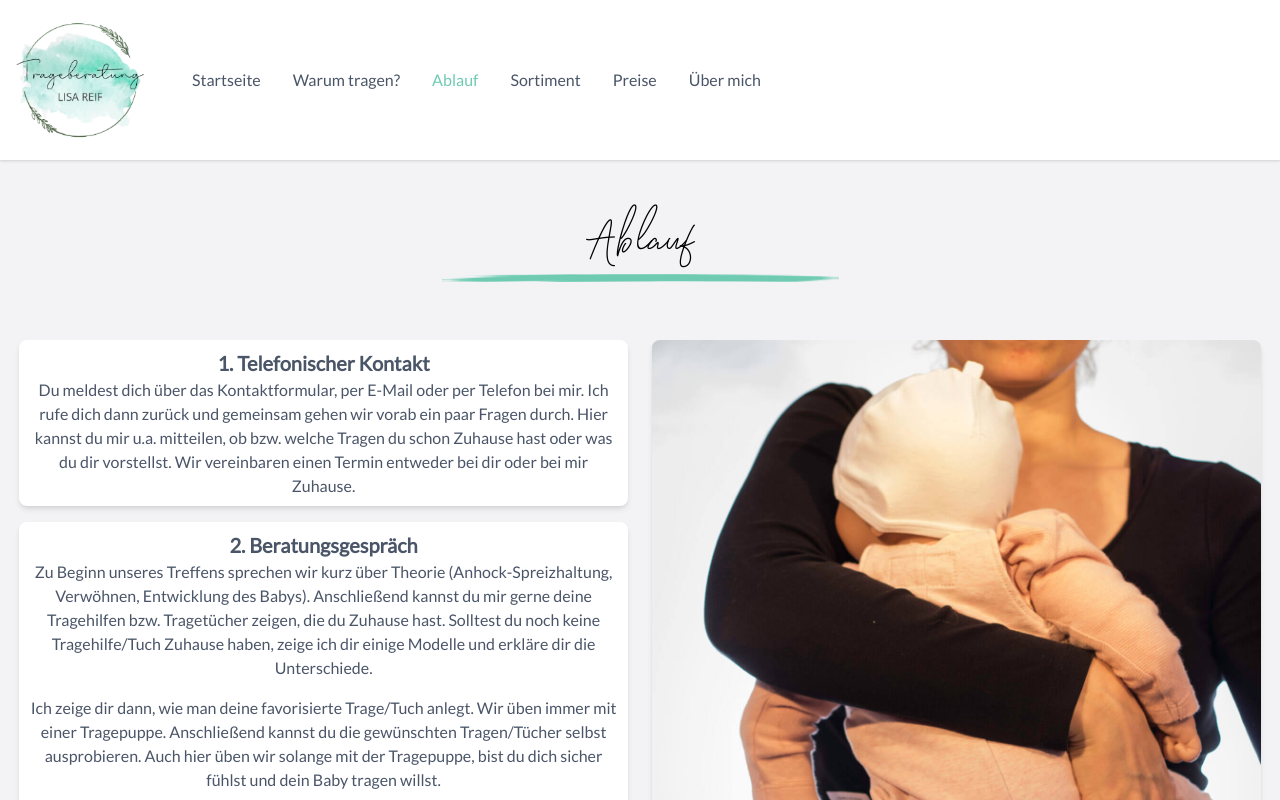
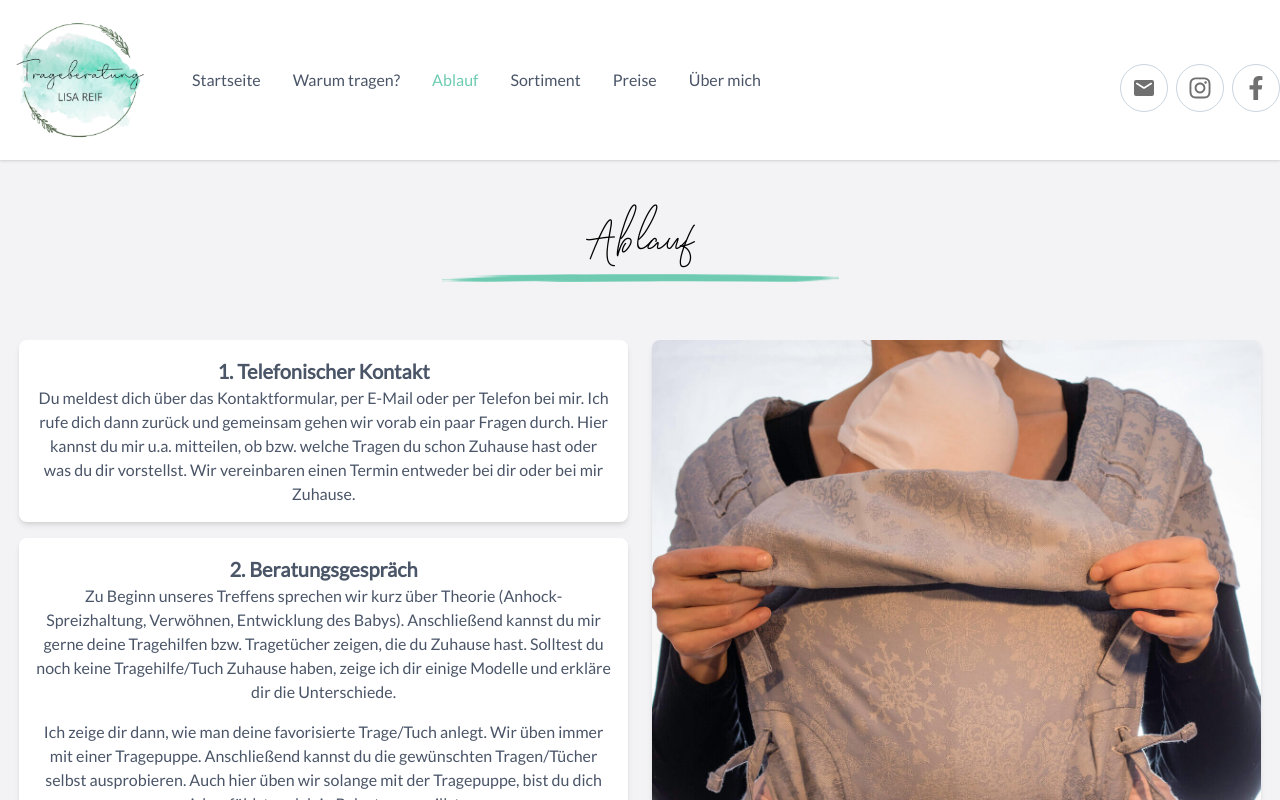
Before and after one commit to jony1993/website-lisa-reif, a Nuxt app: page /ablauf in a window 1280 px wide. Shown: the top 800 px of the page. Built offline with nearby package versions, Linux system fonts and the light colour scheme.

Commit message:
Several updates

```diff
--- a/components/Navbar.vue
+++ b/components/Navbar.vue
@@ -1,14 +1,12 @@
 <template>
   <nav class="bg-white shadow font-body text-gray-700" role="navigation">
-    <div class="container mx-auto p-4 flex flex-wrap items-center md:flex-no-wrap">
+    <div class="container mx-auto p-4 flex flex-wrap items-center lg:flex-no-wrap">
       <div class="mr-4 md:mr-8">
-        <a href="#" rel="home">
-          <nuxt-link to="/">
-            <img class="h-20 sm:h-32 md:h-32 lg:h-32 xl:h-32" src="../assets/img/logo.png">
-          </nuxt-link>
-        </a>
+        <nuxt-link to="/">
+          <img class="h-20 sm:h-32 md:h-32 lg:h-32 xl:h-32" src="../assets/img/logo.png">
+        </nuxt-link>
       </div>
-      <div class="ml-auto md:hidden" @click="open= !open" >
+      <div class="ml-auto lg:hidden" @click="open= !open">
         <button class="flex items-center px-3 py-2 rounded" type="button">
           <svg class="h-6 w-6" fill="currentColor" viewBox="0 0 20 20" xmlns="http://www.w3.org/2000/svg">
             <title>Menu</title>
@@ -16,13 +14,16 @@
           </svg>
         </button>
       </div>
-      <div :class="open ? 'inline' : 'hidden'" class="w-full md:w-auto md:flex-grow md:flex md:items-center">
-        <ul class="flex flex-col mt-4 -mx-4 pt-4 border-t md:flex-row md:items-center md:mx-0 md:mt-0 md:pt-0 md:mr-4 lg:mr-8 md:border-0">
+      <div :class="open ? 'inline' : 'hidden'"
+           class="w-full lg:w-auto lg:flex-grow lg:flex lg:items-center text-center lg:text-left">
+        <ul
+          class="flex flex-col mt-4 -mx-4 pt-4 border-t lg:flex-row lg:items-center lg:mx-0 lg:mt-0 lg:pt-0 lg:mr-8 lg:border-0">
           <li>
             <nuxt-link class="block px-4 py-1 md:p-2 lg:px-4 hover:text-primary" to="/">Startseite</nuxt-link>
           </li>
           <li>
-            <nuxt-link class="block px-4 py-1 md:p-2 lg:px-4 hover:text-primary" to="/warum-tragen">Warum tragen?</nuxt-link>
+            <nuxt-link class="block px-4 py-1 md:p-2 lg:px-4 hover:text-primary" to="/warum-tragen">Warum tragen?
+            </nuxt-link>
           </li>
           <li>
             <nuxt-link class="block px-4 py-1 md:p-2 lg:px-4 hover:text-primary" to="/ablauf">Ablauf</nuxt-link>
@@ -37,30 +38,63 @@
             <nuxt-link class="block px-4 py-1 md:p-2 lg:px-4 hover:text-primary" to="/ueber-mich">Über mich</nuxt-link>
           </li>
         </ul>
+        <ul
+          class="flex mt-4 lg:mt-0 -mx-4 pt-4 border-t flex-row items-center justify-center mx-0 ml-auto mt-0 pt-0 lg:border-0">
+          <li class="mr-2">
+            <a href="mailto:trageberatung-lisareif@gmx.de">
+              <div class="rounded-full h-12 w-12 flex items-center justify-center border border-gray-400">
+                <svg xmlns="http://www.w3.org/2000/svg" width="24" height="24">
+                  <defs/>
+                  <path fill="#707070" d="M20 4H4a2 2 0 00-1.99 2L2 18a2.006 2.006 0 002 2h16a2.006 2.006 0 002-2V6a2.006 2.006 0 00-2-2zm-.4 4.25l-7.07 4.42a1.011 1.011 0 01-1.06 0L4.4 8.25a.849.849 0 11.9-1.44L12 11l6.7-4.19a.849.849 0 11.9 1.44z"/>
+                </svg>
+              </div>
+            </a>
+          </li>
+          <li class="mr-2">
+            <a href="https://www.instagram.com/trageberatung_lisa_reif/?hl=de" target="_blank">
+              <div class="rounded-full h-12 w-12 flex items-center justify-center border border-gray-400">
+                <svg xmlns="http://www.w3.org/2000/svg" width="24" height="24" viewBox="0 0 448 512">
+                  <defs/>
+                  <path fill="#707070" d="M224.1 141c-63.6 0-114.9 51.3-114.9 114.9s51.3 114.9 114.9 114.9S339 319.5 339 255.9 287.7 141 224.1 141zm0 189.6c-41.1 0-74.7-33.5-74.7-74.7s33.5-74.7 74.7-74.7 74.7 33.5 74.7 74.7-33.6 74.7-74.7 74.7zm146.4-194.3c0 14.9-12 26.8-26.8 26.8-14.9 0-26.8-12-26.8-26.8s12-26.8 26.8-26.8 26.8 12 26.8 26.8zm76.1 27.2c-1.7-35.9-9.9-67.7-36.2-93.9-26.2-26.2-58-34.4-93.9-36.2-37-2.1-147.9-2.1-184.9 0-35.8 1.7-67.6 9.9-93.9 36.1s-34.4 58-36.2 93.9c-2.1 37-2.1 147.9 0 184.9 1.7 35.9 9.9 67.7 36.2 93.9s58 34.4 93.9 36.2c37 2.1 147.9 2.1 184.9 0 35.9-1.7 67.7-9.9 93.9-36.2 26.2-26.2 34.4-58 36.2-93.9 2.1-37 2.1-147.8 0-184.8zM398.8 388c-7.8 19.6-22.9 34.7-42.6 42.6-29.5 11.7-99.5 9-132.1 9s-102.7 2.6-132.1-9c-19.6-7.8-34.7-22.9-42.6-42.6-11.7-29.5-9-99.5-9-132.1s-2.6-102.7 9-132.1c7.8-19.6 22.9-34.7 42.6-42.6 29.5-11.7 99.5-9 132.1-9s102.7-2.6 132.1 9c19.6 7.8 34.7 22.9 42.6 42.6 11.7 29.5 9 99.5 9 132.1s2.7 102.7-9 132.1z"/>
+                </svg>
+              </div>
+            </a>
+          </li>
+          <li>
+            <a href="https://www.instagram.com/trageberatung_lisa_reif/?hl=de" target="_blank">
+              <div class="rounded-full h-12 w-12 flex items-center justify-center border border-gray-400">
+                <svg xmlns="http://www.w3.org/2000/svg" width="24" height="24" class="svg-inline--fa fa-facebook-f fa-w-10" viewBox="0 0 320 512">
+                  <defs/>
+                  <path fill="#707070" d="M279.14 288l14.22-92.66h-88.91v-60.13c0-25.35 12.42-50.06 52.24-50.06h40.42V6.26S260.43 0 225.36 0c-73.22 0-121.08 44.38-121.08 124.72v70.62H22.89V288h81.39v224h100.17V288z"/>
+                </svg>
+              </div>
+            </a>
+          </li>
+        </ul>
       </div>
     </div>
   </nav>
 </template>
 
 <script>
-	export default {
-		name: 'Navbar',
+  export default {
+    name: 'Navbar',
     data() {
       return {
-        open: false
+        open: false,
       }
     },
-    watch:{
-      $route (to, from){
-        this.open = false;
-      }
-    }
+    watch: {
+      $route(to, from) {
+        this.open = false
+      },
+    },
   }
 </script>
 
 <style scoped>
 
-  .nuxt-link-exact-active{
+  .nuxt-link-exact-active {
     @apply text-primary;
   }
 
--- a/pages/ablauf.vue
+++ b/pages/ablauf.vue
@@ -9,18 +9,18 @@
 
       <div class="my-3 mb-2 order-2 px-3 w-full overflow-hidden md:w-1/2 lg:w-1/2 xl:w-1/2">
         <!-- Column Content -->
-        <img class="rounded-lg shadow-md" src="~/assets/img/tragetuch_ablauf_1.jpg">
+        <img class="rounded-lg shadow-md" :src="require('~/assets/img/' + images[currentIndex] + '.jpg')">
       </div>
 
       <div class="my-3 px-3 w-full overflow-hidden md:w-1/2 lg:w-1/2 xl:w-1/2">
-        <div class="bg-white rounded-lg shadow-md p-2">
+        <div class="bg-white rounded-lg shadow-md p-4">
           <h2 class="text-xl font-bold">1. Telefonischer Kontakt</h2>
           <p>Du meldest dich über das Kontaktformular, per E-Mail oder per Telefon bei mir. Ich rufe dich dann zurück
             und gemeinsam gehen wir vorab ein paar Fragen durch. Hier kannst du mir u.a. mitteilen, ob bzw. welche
             Tragen du schon Zuhause hast oder was du dir vorstellst. Wir vereinbaren einen Termin entweder bei dir oder
             bei mir Zuhause.</p>
         </div>
-        <div class="bg-white rounded-lg shadow-md p-2 mt-4">
+        <div class="bg-white rounded-lg shadow-md p-4 mt-4">
           <h2 class="text-xl font-bold">2. Beratungsgespräch</h2>
           <p>Zu Beginn unseres Treffens sprechen wir kurz über Theorie (Anhock-Spreizhaltung, Verwöhnen, Entwicklung des
             Babys). Anschließend kannst du mir gerne deine Tragehilfen bzw. Tragetücher zeigen, die du Zuhause hast.
@@ -31,12 +31,13 @@
             Tragepuppe. Anschließend kannst du die gewünschten Tragen/Tücher selbst ausprobieren. Auch hier üben wir
             solange mit der Tragepuppe, bist du dich sicher fühlst und dein Baby tragen willst.</p>
 
-          <p class="mt-4">Die Bedürfnisse deines Babys stehen an erster Stelle. Deshalb kannst du während der Beratung jederzeit wickeln, stillen oder
+          <p class="mt-4">Die Bedürfnisse deines Babys stehen an erster Stelle. Deshalb kannst du während der Beratung
+            jederzeit wickeln, stillen oder
             füttern. Hast du dich für ein Tragetuch und/oder eine Tragehilfe entschieden, überlasse ich dir diese/s
             leihweise für ein paar Tage, bis du dir deine Trage bzw. Tuch bestellt hast. Der Preis für den Verleih liegt
             bei 10 € pro Woche.</p>
         </div>
-        <div class="bg-white rounded-lg shadow-md p-2 mt-4 mb-2">
+        <div class="bg-white rounded-lg shadow-md p-4 mt-4 mb-2">
           <h2 class="text-xl font-bold">3. Nachberatung</h2>
           <p>Du erhältst nach unserem Gespräch noch eine E-Mail von mir. Darin findest du u. A. nochmals Videos, wie die
             Trage richtig anzulegen ist. Außerdem erhältst du noch ein paar allgemeine Infos über das Tragen.
@@ -54,6 +55,41 @@
 <script>
   export default {
     name: 'ablauf',
+    data() {
+      return {
+        images: [
+          'tragetuch_ablauf_1',
+          'tragetuch_ablauf_2',
+          'tragetuch_ablauf_3',
+          'tragetuch_ablauf_4',
+          'tragetuch_ablauf_5'
+        ],
+        currentIndex: 0,
+      }
+    },
+    head() {
+      return {
+        title: 'Ablauf Trageberatung - Trageberatung Lisa Reif',
+      }
+    },
+    mounted() {
+      this.startSlider()
+    },
+    methods: {
+      slide() {
+        const noOfImages = this.images.length
+        if (noOfImages === this.currentIndex + 1) {
+          this.currentIndex = 0
+        }else{
+          this.currentIndex = this.currentIndex + 1;
+        }
+      },
+      startSlider() {
+        setInterval(() => {
+          this.slide()
+        }, 4000)
+      },
+    },
   }
 </script>
 
--- a/pages/datenschutz.vue
+++ b/pages/datenschutz.vue
@@ -224,6 +224,11 @@
 <script>
   export default {
     name: 'privacy',
+    head () {
+      return {
+        title: "Datenschutz - Trageberatung Lisa Reif"
+      }
+    }
   }
 </script>
 
--- a/pages/impressum.vue
+++ b/pages/impressum.vue
@@ -60,7 +60,12 @@
 
 <script>
   export default {
-    name: 'imprint',
+    name: 'impressum',
+    head () {
+      return {
+        title: "Impressum - Trageberatung Lisa Reif"
+      }
+    }
   }
 </script>
 
--- a/pages/kontakt.vue
+++ b/pages/kontakt.vue
@@ -28,6 +28,11 @@
 <script>
   export default {
     name: 'kontakt',
+    head () {
+      return {
+        title: "Kontakt - Trageberatung Lisa Reif"
+      }
+    }
   }
 </script>
 
--- a/pages/preise.vue
+++ b/pages/preise.vue
@@ -56,6 +56,11 @@
 <script>
   export default {
     name: 'preise',
+    head () {
+      return {
+        title: "Preise - Trageberatung Lisa Reif"
+      }
+    }
   }
 </script>
 
--- a/pages/sortiment.vue
+++ b/pages/sortiment.vue
@@ -115,6 +115,11 @@
 <script>
   export default {
     name: 'sortiment',
+    head () {
+      return {
+        title: "Sortiment - Trageberatung Lisa Reif"
+      }
+    }
   }
 </script>
 
--- a/pages/ueber-mich.vue
+++ b/pages/ueber-mich.vue
@@ -24,6 +24,11 @@
 <script>
 	export default {
 		name: 'ueber-mich',
+    head () {
+      return {
+        title: "Über mich - Trageberatung Lisa Reif"
+      }
+    }
 	}
 </script>
 
--- a/pages/warum-tragen.vue
+++ b/pages/warum-tragen.vue
@@ -61,6 +61,11 @@
 <script>
 	export default {
 		name: 'warum-tragen',
+    head () {
+      return {
+        title: "Warum Tragen? - Trageberatung Lisa Reif"
+      }
+    }
 	}
 </script>
 
```
Also changed, not shown: components/Footer.vue (+17 -13 lines), pages/index.vue (+7 -5 lines).
